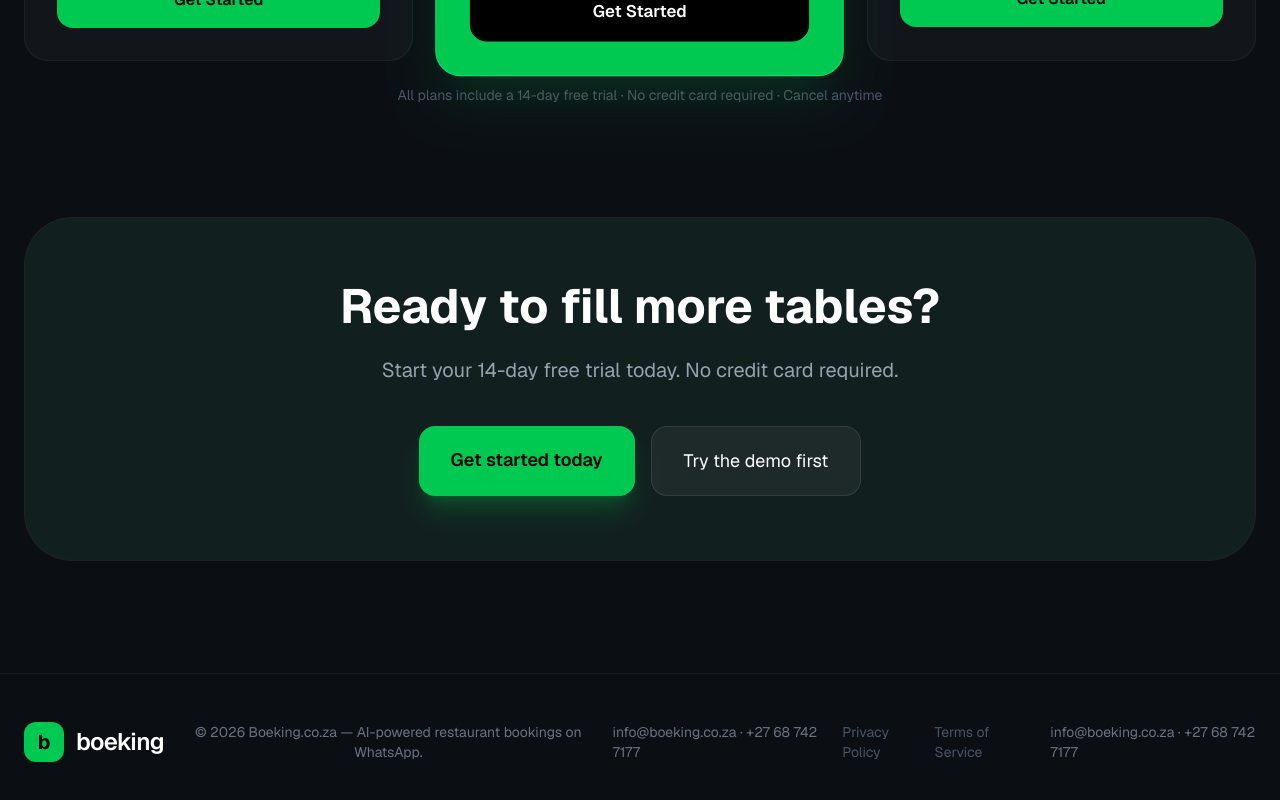
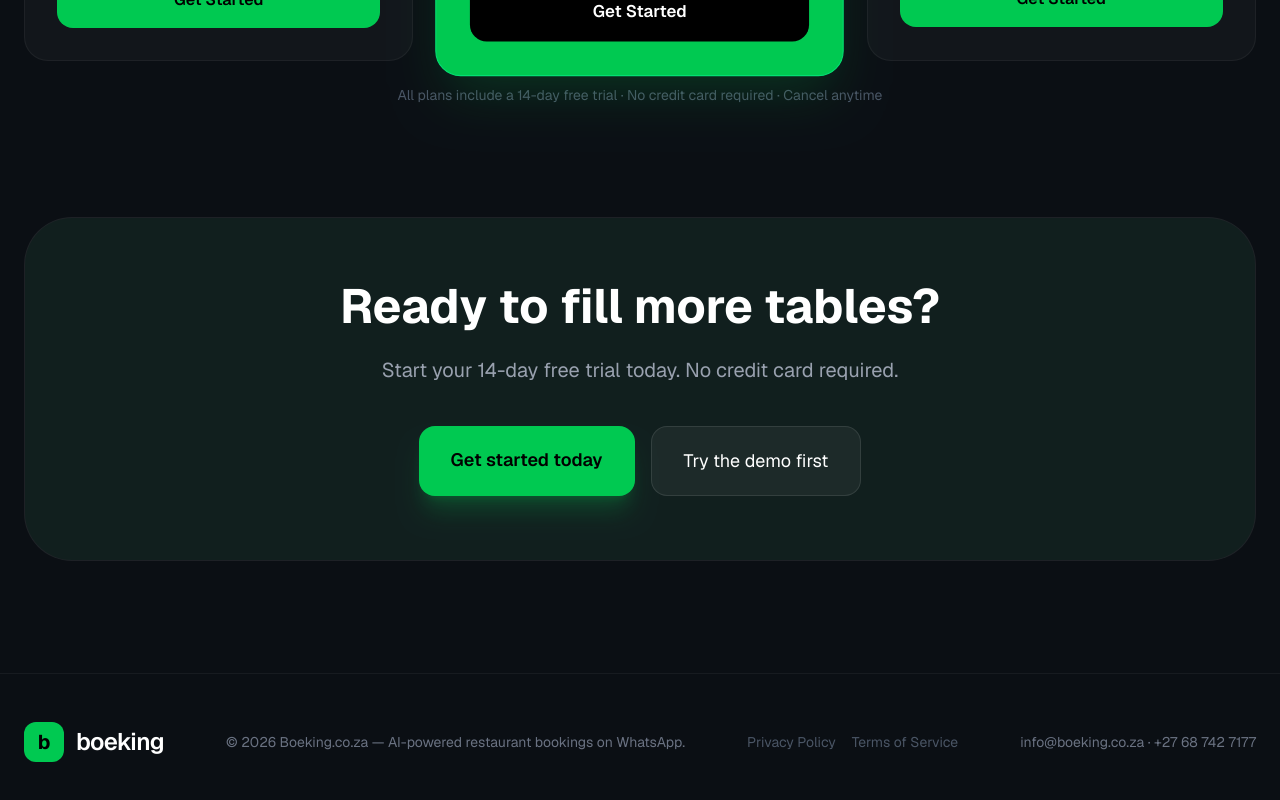
Before and after one commit to ajmeyer72/boeking, a Next.js app: page / in a window 1280 px wide. Shown: the part 4423-5223 px from the top of the page. Built offline with nearby package versions, Linux system fonts and the light colour scheme.

Commit message:
fix duplicate contact details in footer

```diff
--- a/app/page.tsx
+++ b/app/page.tsx
@@ -406,10 +406,7 @@ export default function BoekingLandingPage() {
             <span className="text-2xl font-semibold tracking-tight">boeking</span>
           </div>
           <div className="text-gray-500 text-sm text-center">
-            &#169; 2026 Boeking.co.za — AI-powered restaurant bookings on WhatsApp.
-          </div>
-          <div className="text-gray-500 text-sm">
-  info@boeking.co.za · +27 68 742 7177
+  &#169; 2026 Boeking.co.za — AI-powered restaurant bookings on WhatsApp.
 </div>
 <div className="flex gap-4 text-gray-600 text-sm">
   <a href="/privacy" className="hover:text-gray-400 transition">Privacy Policy</a>
```
